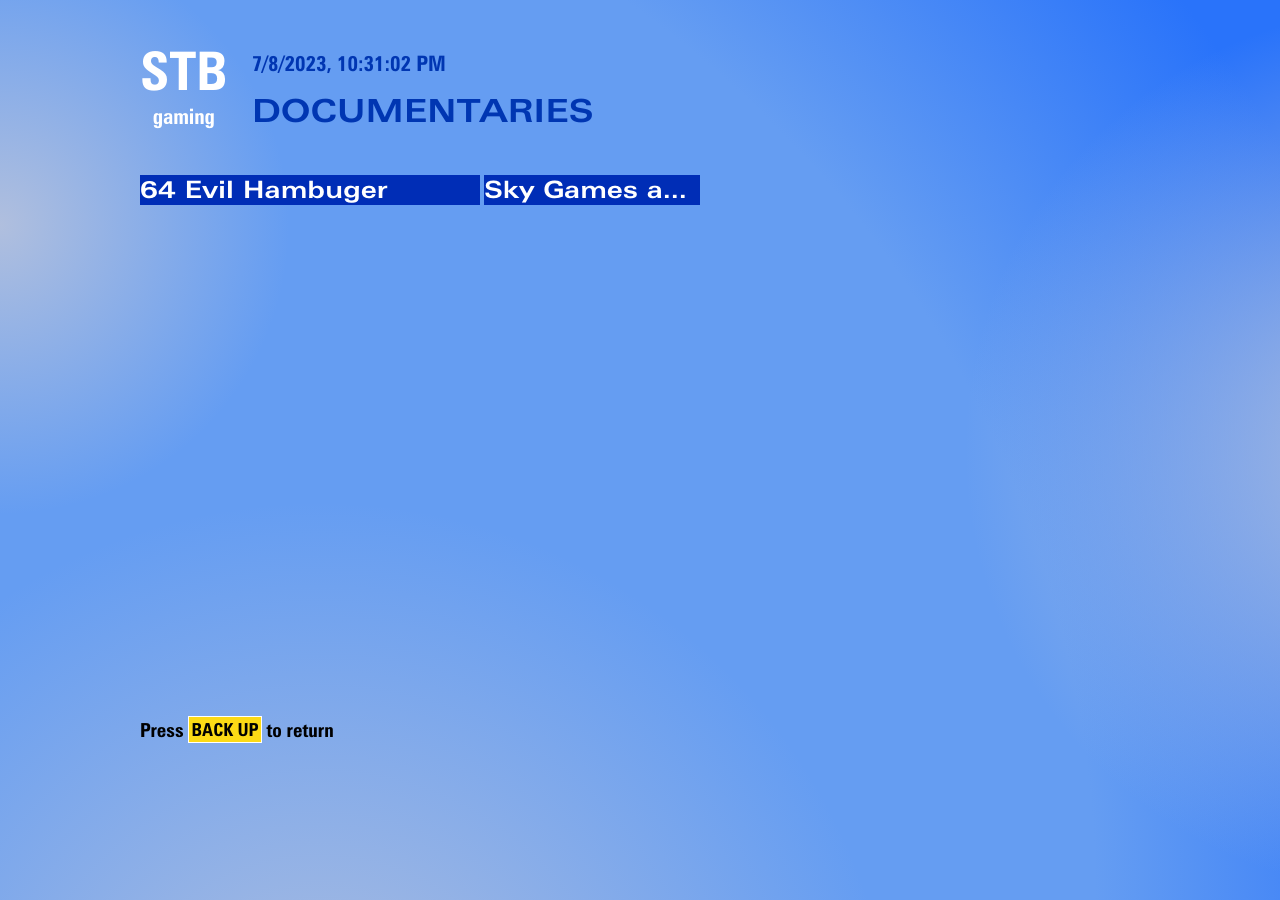
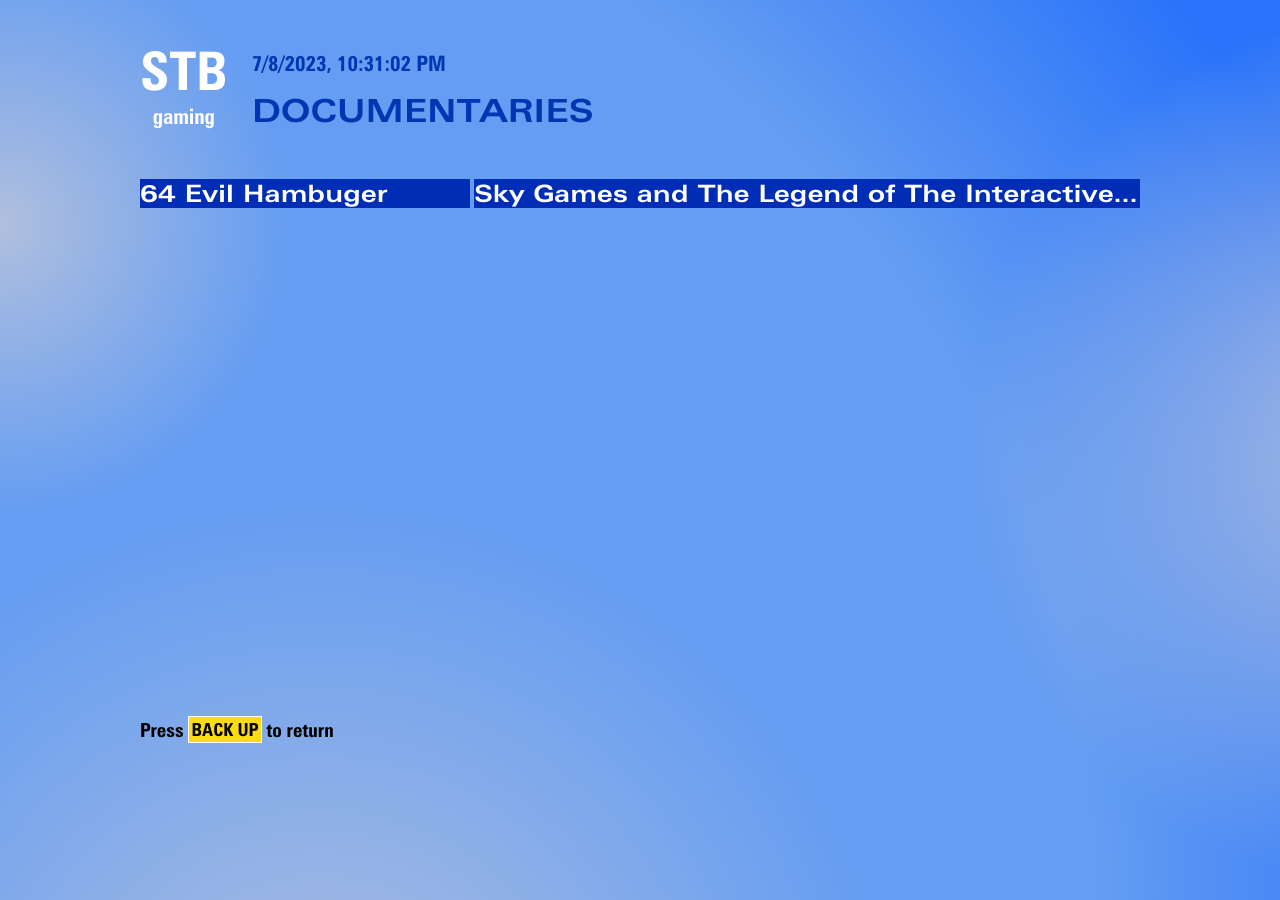
Before and after one commit to STB-Gaming/sky-guide, a Jekyll site: the page built from _tv-guide/documentaries.md, in a window 1280 px wide. Built offline with Jekyll 4.4.1, drawn with Linux system fonts in a browser that asks for light colours.

Commit message:
better guide

```diff
--- a/_includes/list.html
+++ b/_includes/list.html
@@ -55,6 +55,7 @@ type: menu/guide
 		{% if include.type == "guide" %}
 			{% if channel != item.channel %}
 			{% assign channel = item.channel %}
+			<span class="channel-end"></span>
 			<span class="channel">{{ channel }}</span>
 			<script>console.log(JSON.parse(`{{channel|jsonify}}`))</script>
 			{% endif %}
--- a/assets/css/sky-guide.scss
+++ b/assets/css/sky-guide.scss
@@ -17,12 +17,22 @@ $program_bg: #002db6;
 		grid-template-rows: repeat(11, calc(1em + 6px));
 		grid-template-columns: 34% repeat(3, minmax(0, 1fr));
 
+		display: flex;
+		flex-wrap: wrap;
+    justify-content: stretch;
+    align-items: center;
+
+		.channel-end {
+			flex-basis: 100%;
+  			width: 0;
+		}
 		.channel {
-			cursor: not-allowed;
 			grid-column-start: 1;
+			flex: 0 0 33%;
 		}
 
 		> * {
+			flex: 1;
 			text-overflow: ellipsis;
 			overflow: hidden;
 			background: $program_bg;
```
